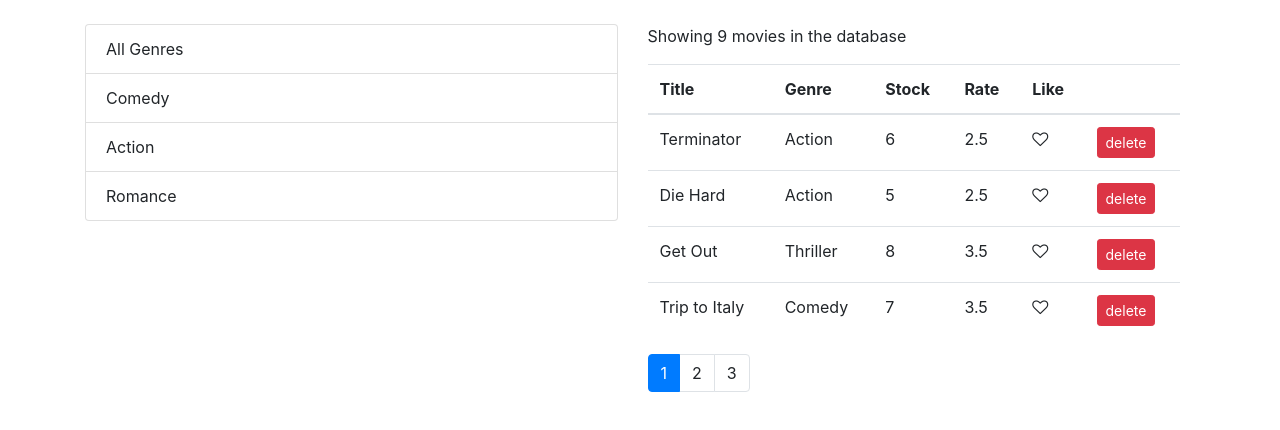
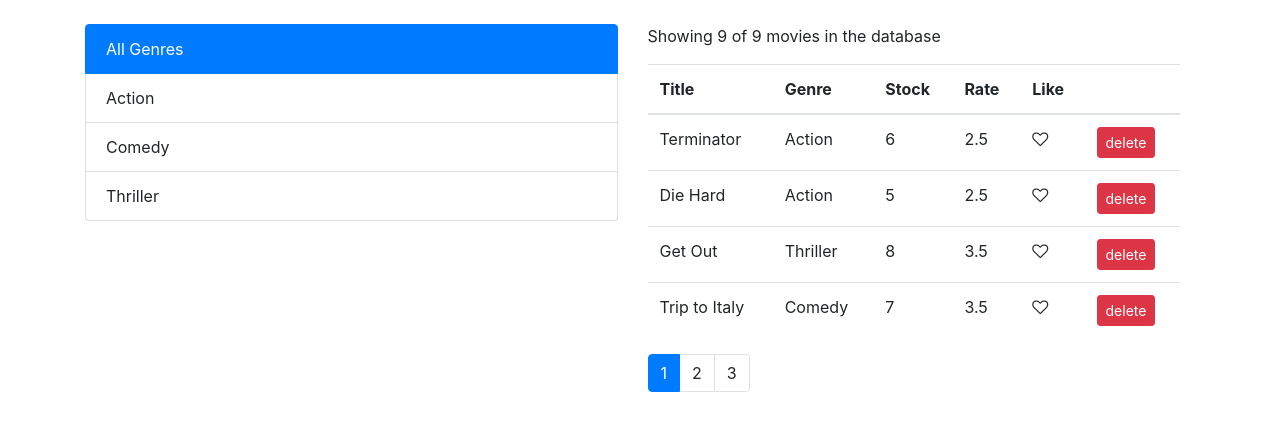
Before and after one commit to bettingj/vidly, a React (Create React App) app: page / in a window 1280 px wide. Shown: the top 430 px of the page. Built offline with nearby package versions, Linux system fonts and the light colour scheme.

Commit message:
-implemented genre selection

```diff
--- /dev/null
+++ b/src/components/Genres.jsx
@@ -0,0 +1,37 @@
+import React, { Component } from "react";
+
+const Genres = (props) => {
+  const { genres, currentGenre, onGenreChange } = props;
+
+  return (
+    <ul className="list-group col">
+      <li
+        onClick={() => onGenreChange("All Genres")}
+        style={{ cursor: "pointer" }}
+        className={
+          currentGenre === "All Genres"
+            ? "list-group-item active"
+            : "list-group-item"
+        }
+      >
+        All Genres
+      </li>
+      {genres.map((genre) => (
+        <li
+          key={genre._id}
+          onClick={() => onGenreChange(genre.name)}
+          style={{ cursor: "pointer" }}
+          className={
+            currentGenre === genre.name
+              ? "list-group-item active"
+              : "list-group-item"
+          }
+        >
+          <a>{genre.name}</a>
+        </li>
+      ))}
+    </ul>
+  );
+};
+
+export default Genres;
--- a/src/components/Movies.jsx
+++ b/src/components/Movies.jsx
@@ -1,13 +1,17 @@
 import React, { Component } from "react";
 import { deleteMovie, getMovies } from "../services/fakeMovieService";
-import Like from "./Like";
+import { getGenres } from "../services/fakeGenreService";
 import Pagination from "./Pagination";
 import { paginate } from "../utils/paginate";
+import Genres from "../components/Genres";
+import Like from "./Like";
 
 //prints a table of movie data retrieved via fakeMovieService and provides a delete option for each of the movies
 class Movies extends Component {
   state = {
     movies: getMovies(),
+    genres: getGenres(),
+    currentGenre: "All Genres",
     currentPage: 1,
     pageSize: 4,
   };
@@ -19,28 +23,48 @@ class Movies extends Component {
   handlePageChange = (page) => {
     this.setState({ currentPage: page });
   };
+  handleGenreChange = (currentGenre) => {
+    this.setState({ currentGenre });
+  };
 
   render() {
     //print a table that details the list of movies
-    const count = this.state.movies.length;
-    const { pageSize, currentPage, movies: allMovies } = this.state;
+    const totalMovieCount = this.state.movies.length;
+    const {
+      pageSize,
+      currentPage,
+      movies: allMovies,
+      genres,
+      currentGenre,
+    } = this.state;
 
-    if (count === 0)
+    //Check if there aren't movies in the database list
+    if (totalMovieCount === 0)
       return <p className="mt-4">There are no movies in the database</p>;
 
-    const movies = paginate(allMovies, currentPage, pageSize);
+    //Perform functions for genre filtering
+    let movies = allMovies;
+    if (currentGenre !== "All Genres") {
+      movies = movies.filter((movie) => currentGenre === movie.genre.name);
+    }
+    const numOfGenreMovies = movies.length;
+
+    //Perform functions for pagination
+    movies = paginate(movies, currentPage, pageSize);
 
     return (
       <div className="container mt-4">
         <div className="row">
-          <ul className="list-group col">
-            <li className="list-group-item">All Genres</li>
-            <li className="list-group-item">Comedy</li>
-            <li className="list-group-item">Action</li>
-            <li className="list-group-item">Romance</li>
-          </ul>
+          <Genres
+            genres={genres}
+            currentGenre={currentGenre}
+            onGenreChange={this.handleGenreChange}
+          />
           <div className="col">
-            <p>Showing {this.state.movies.length} movies in the database</p>
+            <p>
+              Showing {numOfGenreMovies} of {totalMovieCount} movies in the
+              database
+            </p>
             <table className="table">
               <thead>
                 <tr>
@@ -82,7 +106,7 @@ class Movies extends Component {
               </tbody>
             </table>
             <Pagination
-              itemCount={count}
+              itemCount={numOfGenreMovies}
               pageSize={pageSize}
               currentPage={currentPage}
               onPageChange={this.handlePageChange}
```
